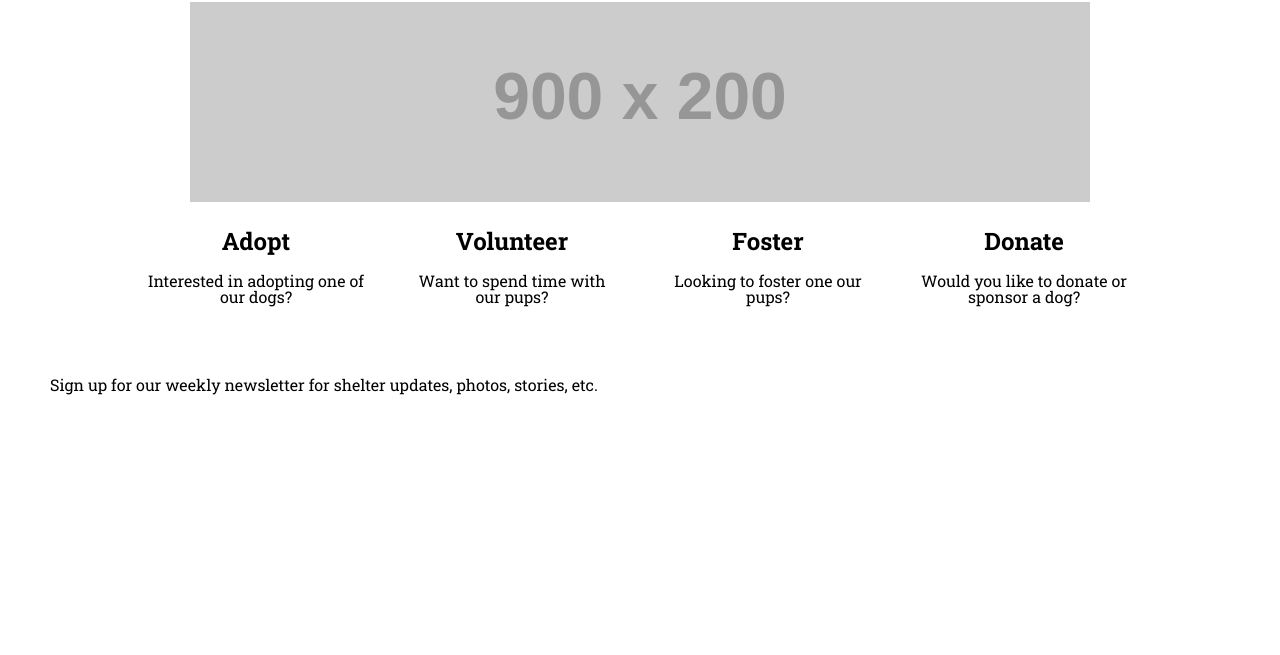
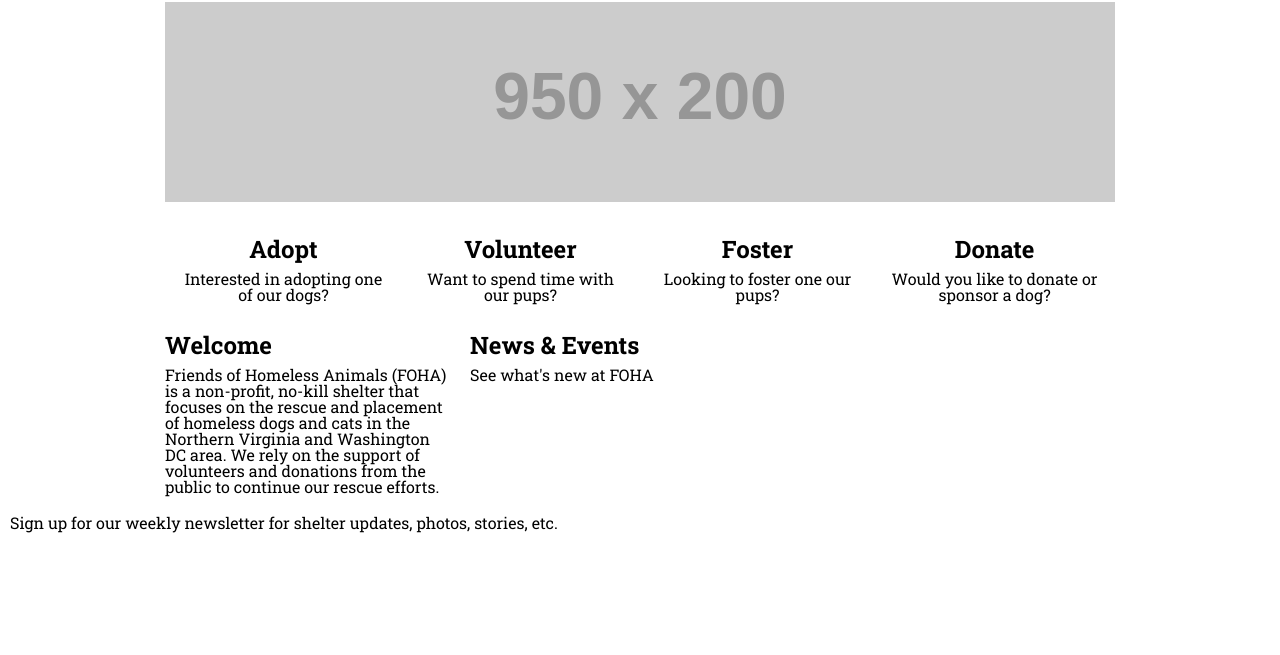
Before and after one commit to juyenle/final-project, a plain HTML site: page index.html in a window 1280 px wide. Shown: the part 145-800 px from the top of the page. Drawn offline with Linux system fonts and the light colour scheme; placeholder pictures from the web are drawn by us.

Commit message:
added two sections
welcome & news sections were added

```diff
--- a/css/main-styling.css
+++ b/css/main-styling.css
@@ -18,11 +18,6 @@
   background-color: #97c0e6;
 }
 
-p {
-  margin: 20px;
-  font-size: 1em;
-}
-
 .logo img {
   padding: 15px 30px;
 }
@@ -32,27 +27,25 @@
 }
 
 nav {
-  font-weight: bold;
   float: right;
   color: white;
   font-size: 1.25em;
+  font-weight: bold;
 }
 
 nav li {
   display: inline-block;
   padding: 50px 20px;
+  line-height: 5px;
 }
 
 a {
-  font-weight: bold;
   text-decoration: none;
   color: inherit;
 }
 
 a:hover {
   color: black;
-  text-transform: uppercase;
-
 }
 
 .banner {
@@ -64,24 +57,46 @@
 .banner img {
   display: block;
   margin: 15px auto;
-
 }
 
 .wrapper {
-  max-width: 1024px;
-  margin: auto;
-  overflow: hidden;
-  padding: 2px;
+  display: flex;
+  max-width: 950px;
+  margin: 0 auto;
+  padding: 0 25px;
 }
 
 .action1-4 {
   float: left;
-  width: 25%;
+  width: 22%;
   text-align: center;
+  font-size: 1em;
+  padding: 10px 14px;
+}
+
+.info {
+  max-width: 950px;
+  margin: 0 auto;
+  padding: 10px 10px;
+  display: flex;
+}
+
+.welcomemsg {
+  float: left;
+  width: 30%;
+  font-size: 1em;
+  padding-right: 20px;
+}
+
+.news {
+  float: right;
+  width: 40%;
 }
 
 footer {
-  margin: 50px;
+  clear: both;
+  margin: 0 auto;
+  padding: 10px;
 }
 
 /* ==============
--- a/index.html
+++ b/index.html
@@ -31,11 +31,10 @@
 </header>
 
 <section class="banner">
-  <img src="http://placehold.it/900x200?text=Banner" />
+  <img src="http://placehold.it/950x200?text=Banner" />
 </section>
 
 <div class="wrapper">
-  <section>
     <div class="action1-4">
       <a class="button" href="adopt.html"><h3>Adopt</h3></a>
       <p>Interested in adopting one of our dogs?</p>
@@ -52,8 +51,19 @@
       <a class="button" href="donate.html"><h3>Donate</h3></a>
       <p>Would you like to donate or sponsor a dog?</p>
     </div>
-  </section>
 </div>
+
+<div class="info">
+  <div class="welcomemsg">
+    <h3>Welcome</h3>
+    <p>Friends of Homeless Animals (FOHA) is a non-profit, no-kill shelter that focuses on the rescue and placement of homeless dogs and cats in the Northern Virginia and Washington DC area.  We rely on the support of volunteers and donations from the public to continue our rescue efforts.</p>
+  </div>
+  <div class="news">
+    <h3>News & Events</h3>
+    <p>See what's new at FOHA</p>
+  </div>
+</div>
+
 
 <footer>Sign up for our weekly newsletter for shelter updates, photos, stories, etc.
   </footer>
```
